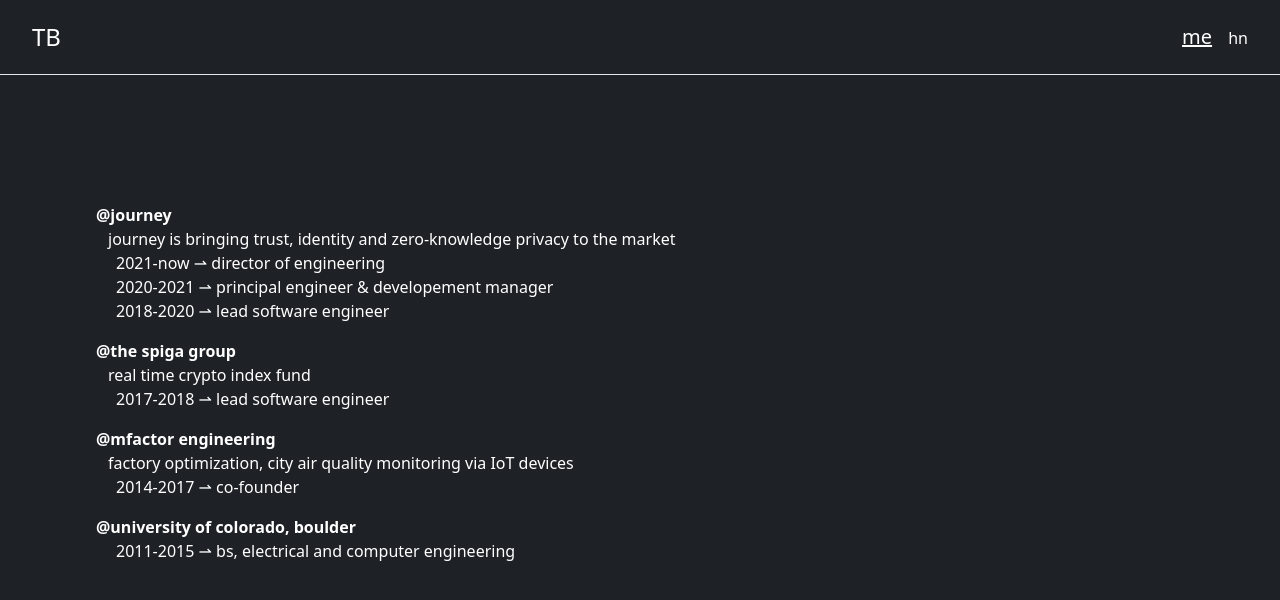
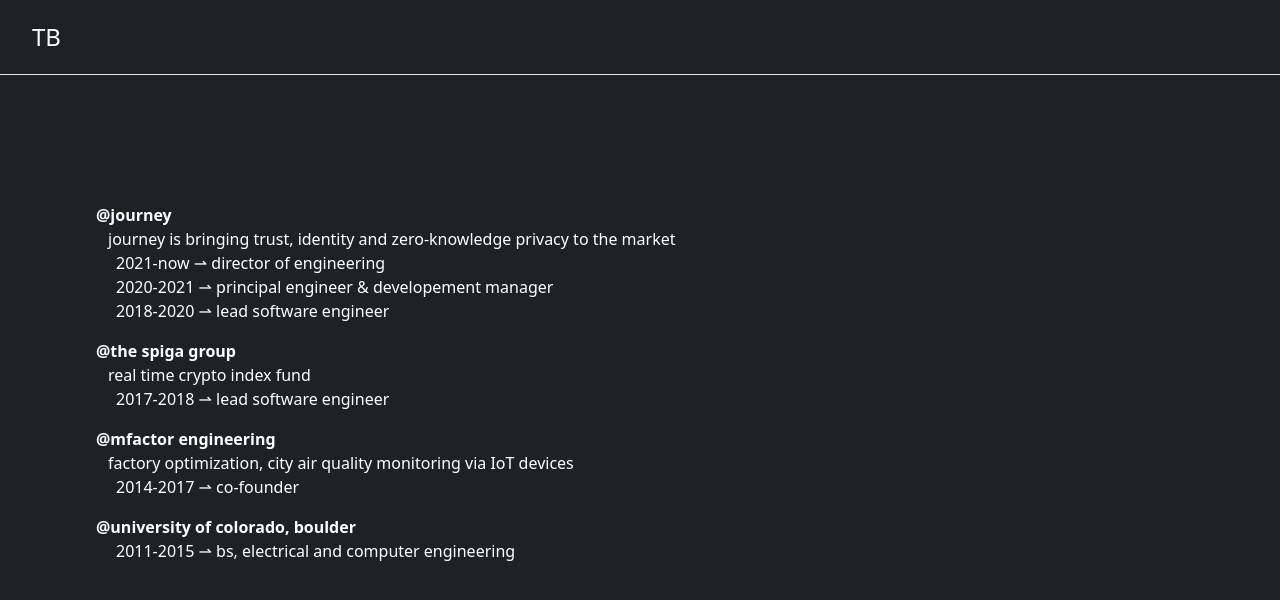
Before and after one commit to taybart/taybart.com, an Astro site in the folder frontend/: page / in a window 1280 px wide. Built offline with nearby package versions, Linux system fonts and the light colour scheme; Astro itself is replaced by a stand-in of ours.

Commit message:
refact: remove hn from navbar

```diff
--- a/frontend/src/components/Header.astro
+++ b/frontend/src/components/Header.astro
@@ -6,11 +6,11 @@
 <header>
   <h1><a href="/" class="pl-5">TB</a></h1>
   <nav class="pr-5">
-    <a class={currentPath == "" ? "active" : ""} href="/">me</a>
-    <a
-      class={currentPath == "hn" || /post\/*/.test(currentPath) ? "active" : ""}
-      href="/hn">hn</a
-    >
+    <!-- <a class={currentPath == "" ? "active" : ""} href="/">me</a> -->
+    <!-- <a -->
+    <!--   class={currentPath == "hn" || /post\/*/.test(currentPath) ? "active" : ""} -->
+    <!--   href="/hn">hn</a -->
+    <!-- > -->
   </nav>
 </header>
 
```
Also changed, not shown: 1 other file.
